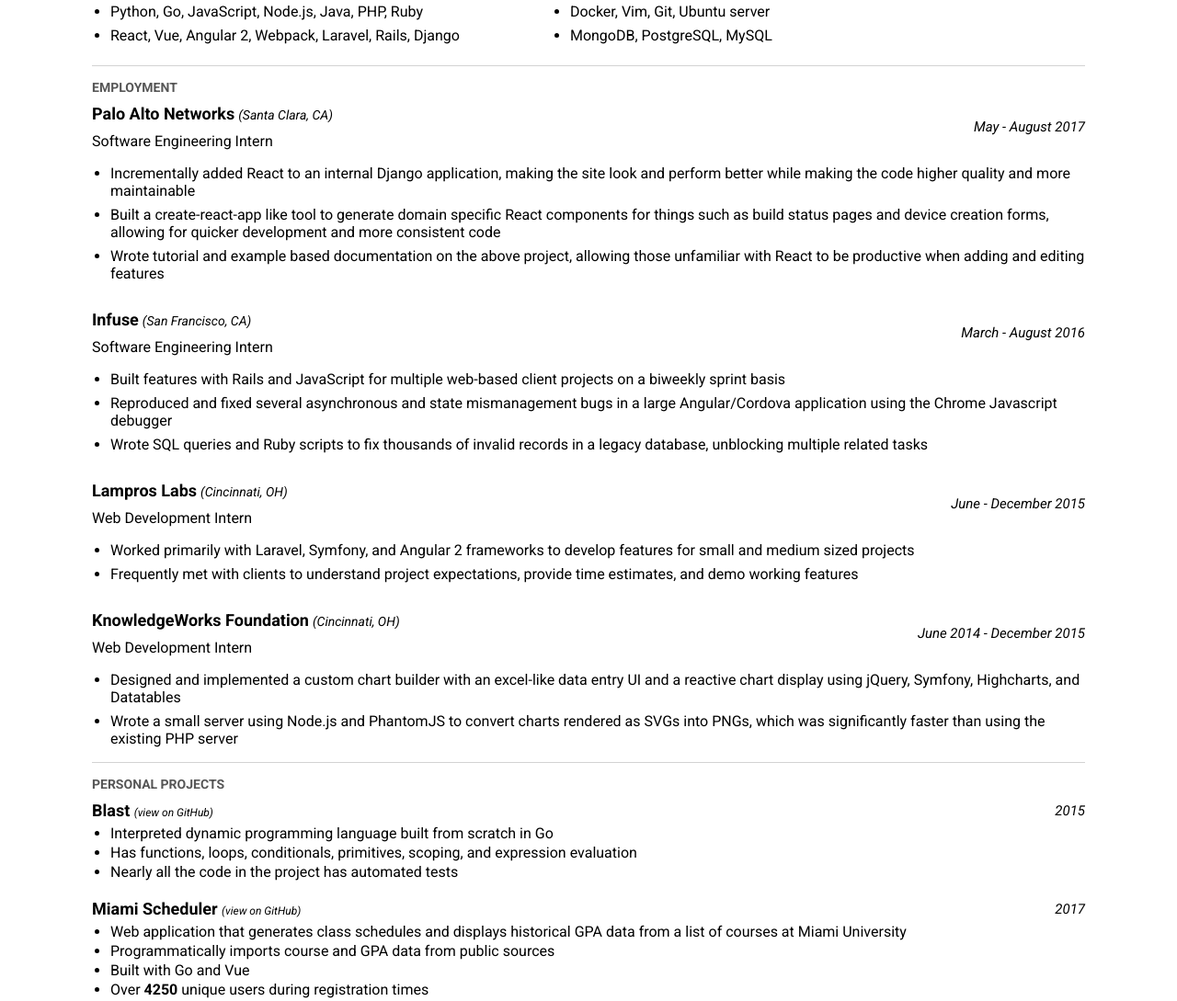
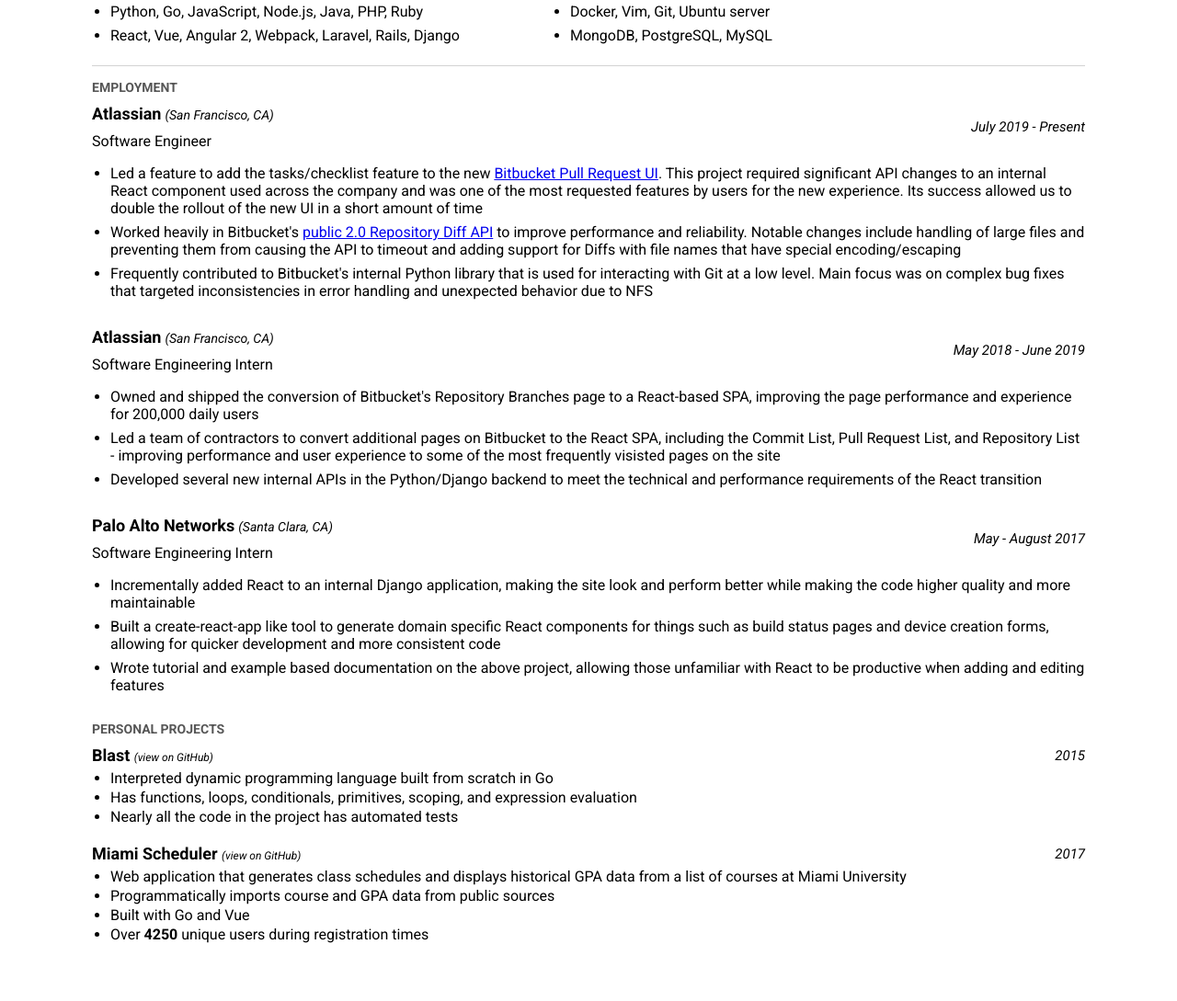
Before and after one commit to bhoeting/resume, a plain HTML site: page index.html in a window 1280 px wide. Shown: the part 348-1437 px from the top of the page at 92% size. After the commit the page ends 1394 px from the top, so only its background shows below. Drawn offline with Linux system fonts and the light colour scheme.

Commit message:
update resume

```diff
--- a/index.html
+++ b/index.html
@@ -70,6 +70,37 @@
 
     <section>
       <div class="section-title">Employment</div>
+      <div class="place-and-date">
+        <div class="place">
+          <div class="company">
+            <span class="company-name">Atlassian</span>
+            <span class="location">(San Francisco, CA)</span>
+          </div>
+          <div class="job-title">Software Engineer</div>
+        </div>
+        <div class="date">July 2019 - Present</div>
+      </div>
+      <ul class="company-bullets">
+        <li>Led a feature to add the tasks/checklist feature to the new <a href="https://confluence.atlassian.com/bitbucket/try-the-new-pull-request-experience-in-bitbucket-958455255.html" target="_blank">Bitbucket Pull Request UI</a>. This project required significant API changes to an internal React component used across the company and was one of the most requested features by users for the new experience. Its success allowed us to double the rollout of the new UI in a short amount of time</li>
+        <li>Worked heavily in Bitbucket's <a href="https://developer.atlassian.com/bitbucket/api/2/reference/resource/repositories/%7Bworkspace%7D/%7Brepo_slug%7D/diff/%7Bspec%7D">public 2.0 Repository Diff API</a> to improve performance and reliability. Notable changes include handling of large files and preventing them from causing the API to timeout and adding support for Diffs with file names that have special encoding/escaping</li>
+        <li>Frequently contributed to Bitbucket's internal Python library that is used for interacting with Git at a low level. Main focus was on complex bug fixes that targeted inconsistencies in error handling and unexpected behavior due to NFS</li>
+      </ul>
+
+      <div class="place-and-date">
+        <div class="place">
+          <div class="company">
+            <span class="company-name">Atlassian</span>
+            <span class="location">(San Francisco, CA)</span>
+          </div>
+          <div class="job-title">Software Engineering Intern</div>
+        </div>
+        <div class="date">May 2018 - June 2019</div>
+      </div>
+      <ul class="company-bullets">
+        <li>Owned and shipped the conversion of Bitbucket's Repository Branches page to a React-based SPA, improving the page performance and experience for 200,000 daily users</li>
+        <li>Led a team of contractors to convert additional pages on Bitbucket to the React SPA, including the Commit List, Pull Request List, and Repository List - improving performance and user experience to some of the most frequently visisted pages on the site</li>
+        <li>Developed several new internal APIs in the Python/Django backend to meet the technical and performance requirements of the React transition</li>
+      </ul>
 
       <div class="place-and-date">
         <div class="place">
@@ -86,53 +117,6 @@
         <li>Built a create-react-app like tool to generate domain specific React components for things such as build status pages and device creation forms, allowing for quicker development and more consistent code</li>
         <li>Wrote tutorial and example based documentation on the above project, allowing those unfamiliar with React to be productive when adding and editing features</li>
       </ul>
-
-      <div class="place-and-date">
-        <div class="place">
-          <div class="company">
-            <span class="company-name">Infuse</span>
-            <span class="location">(San Francisco, CA)</span>
-          </div>
-          <div class="job-title">Software Engineering Intern</div>
-        </div>
-        <div class="date">March - August 2016</div>
-      </div>
-      <ul class="company-bullets">
-        <li>Built features with Rails and JavaScript for multiple web-based client projects on a biweekly sprint basis</li>
-        <li>Reproduced and fixed several asynchronous and state mismanagement bugs in a large Angular/Cordova application using the Chrome Javascript debugger</li>
-        <li>Wrote SQL queries and Ruby scripts to fix thousands of invalid records in a legacy database, unblocking multiple related tasks</li>
-      </ul>
-
-      <div class="place-and-date">
-        <div class="place">
-          <div class="company">
-            <span class="company-name">Lampros Labs</span>
-            <span class="location">(Cincinnati, OH)</span>
-          </div>
-          <div class="job-title">Web Development Intern</div>
-        </div>
-        <div class="date">June - December 2015</div>
-      </div>
-      <ul class="company-bullets">
-        <li>Worked primarily with Laravel, Symfony, and Angular 2 frameworks to develop features for small and medium sized projects</li>
-        <li>Frequently met with clients to understand project expectations, provide time estimates, and demo working features</li>
-      </ul>
-
-      <div class="place-and-date">
-        <div class="place">
-          <div class="company">
-            <span class="company-name">KnowledgeWorks Foundation</span>
-            <span class="location">(Cincinnati, OH)</span>
-          </div>
-          <div class="job-title">Web Development Intern</div>
-        </div>
-        <div class="date">June 2014 - December 2015</div>
-      </div>
-      <ul class="company-bullets">
-        <li>Designed and implemented a custom chart builder with an excel-like data entry UI and a reactive chart display using jQuery, Symfony, Highcharts, and Datatables</li>
-        <li>Wrote a small server using Node.js and PhantomJS to convert charts rendered as SVGs into PNGs, which was significantly faster than using the existing PHP server</li>
-      </ul>
-    </section>
 
     <section>
       <div class="section-title">Personal Projects</div>
```
Also changed, not shown: 1 other file.
